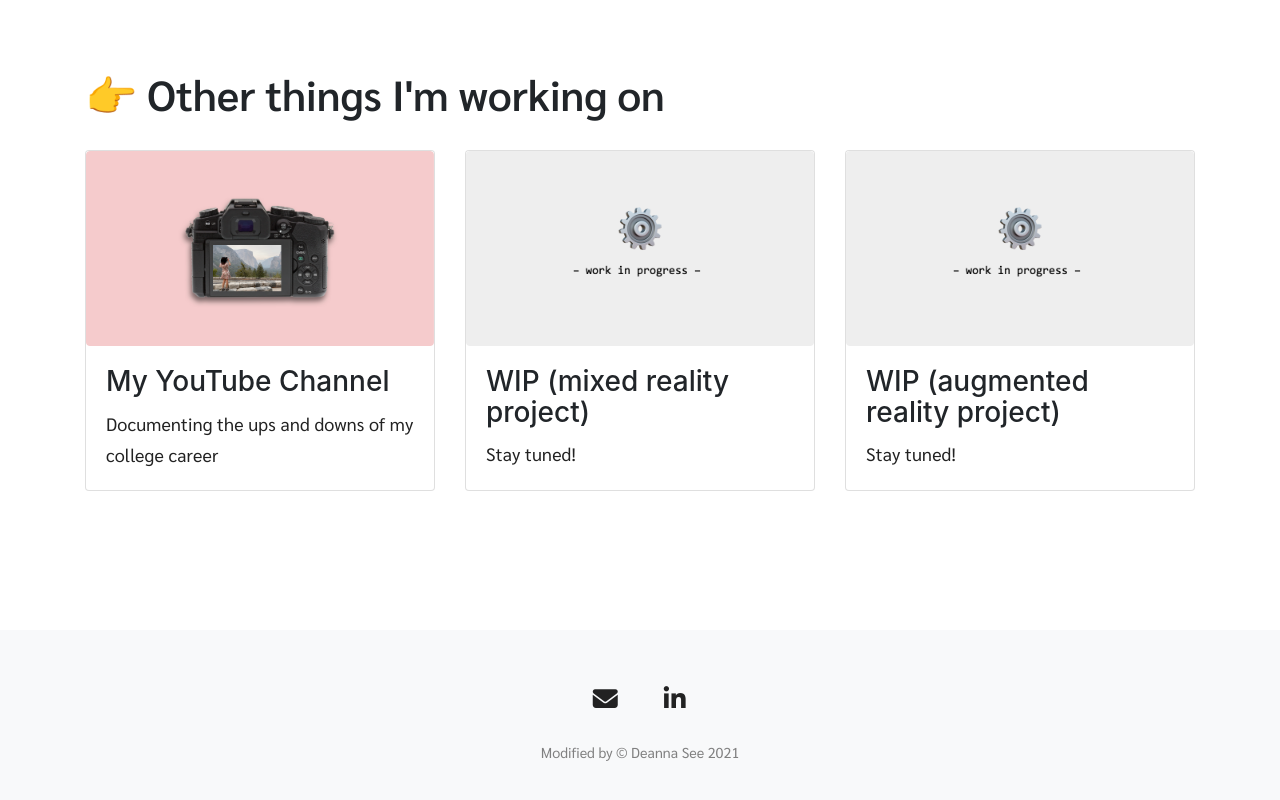
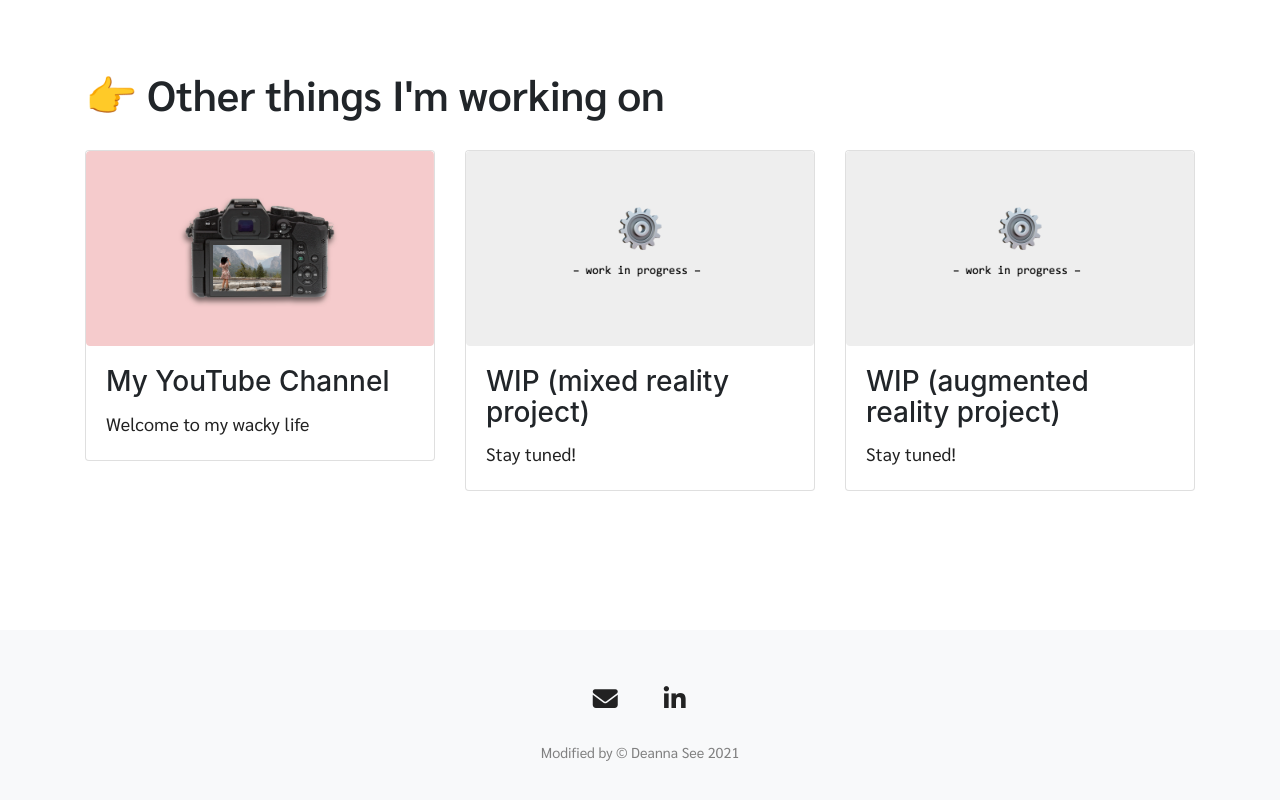
Before and after one commit to deannasee/deannasee.github.io, a website with bundled scripts: page index.html in a window 1280 px wide. Shown: the part 1218-2018 px from the top of the page. Built offline with nearby package versions, Linux system fonts and the light colour scheme; a web font is replaced by a local one.

Commit message:
Update index.html

```diff
--- a/index.html
+++ b/index.html
@@ -115,7 +115,7 @@
                   </div>
                   <div class="card-body">
                     <h3 class="card-title">My YouTube Channel</h3>
-                    <p class="card-text">Documenting the ups and downs of my college career</p>
+                    <p class="card-text">Welcome to my wacky life</p>
                   </div>
                 </div>
               </a>
```
